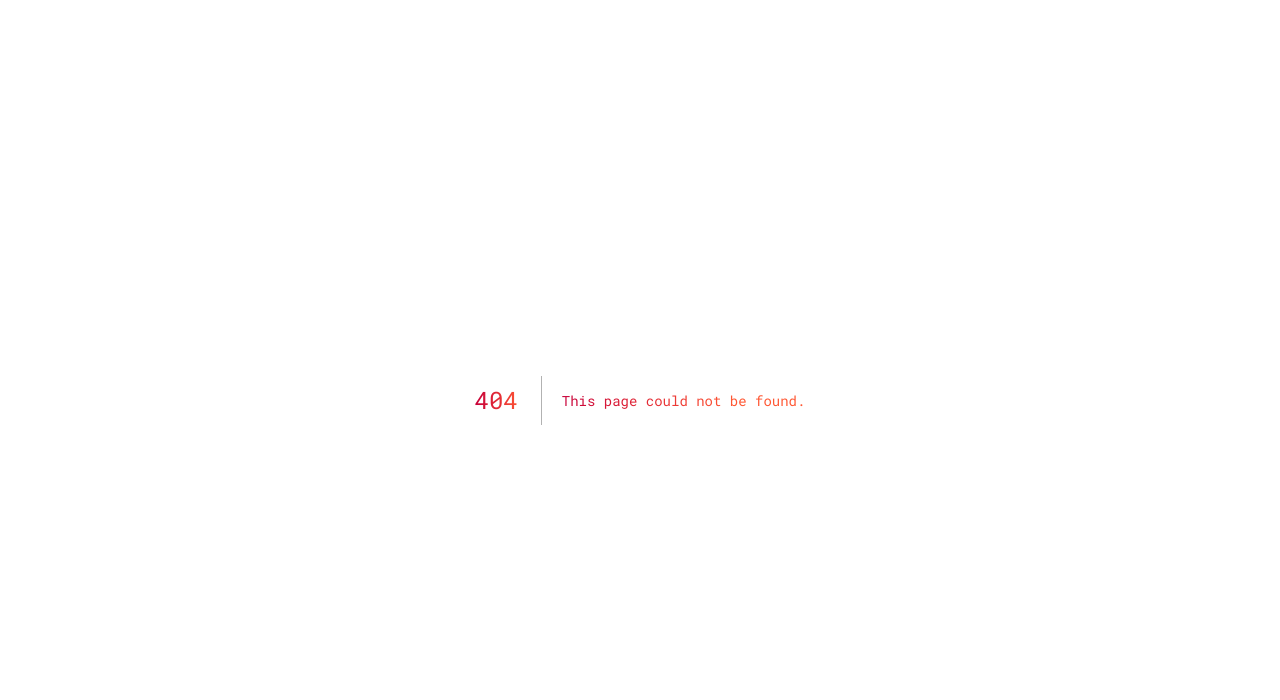
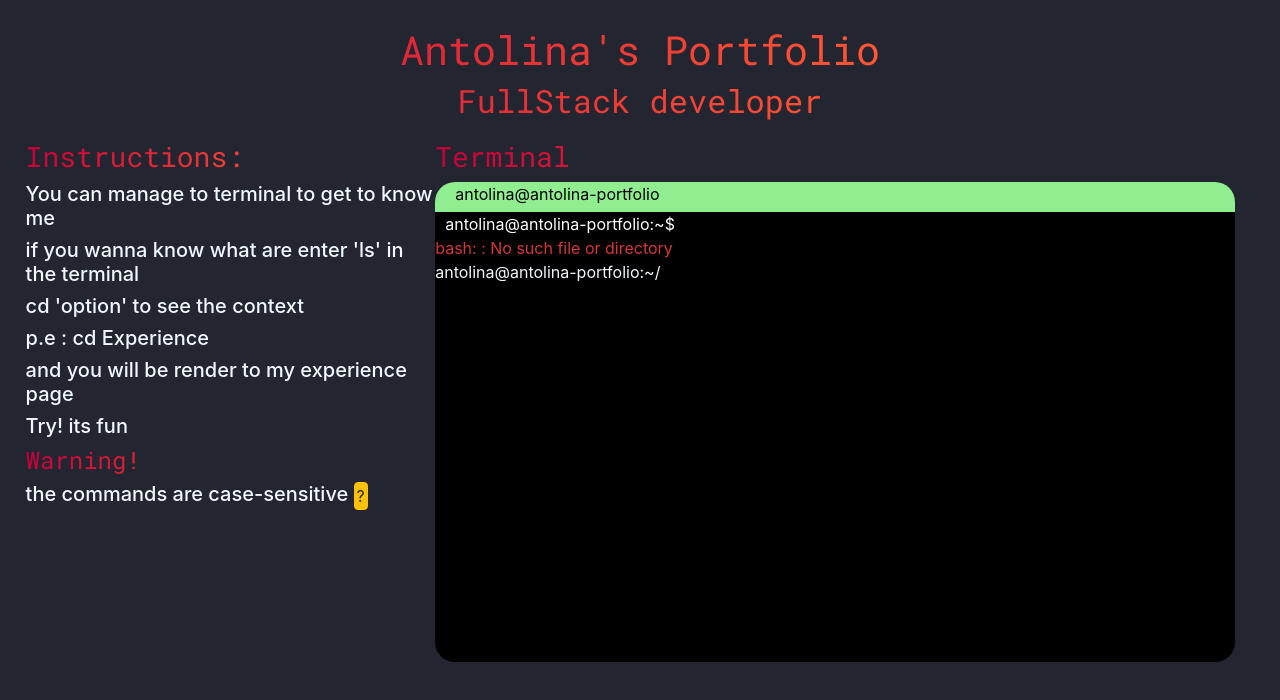
Before and after one commit to AntolinaGonzalez/Portfolio, a Next.js app: page /1 in a window 1280 px wide. Before the commit this address had no page. Shown: the top 700 px of the page. Built offline with nearby package versions, Linux system fonts and the light colour scheme.

Commit message:
feature: error response

```diff
--- /dev/null
+++ b/pages/[error].js
@@ -0,0 +1,73 @@
+import style from "../styles/Home.module.css";
+import { Popover, OverlayTrigger, Button } from "react-bootstrap";
+
+Error.getInitialProps = async ({ query }) => {
+  const cd=query.cd
+  return {
+    cd
+  };
+}
+export default function Error(props) {
+  const popover = (
+    <Popover id="popover-basic">
+      <Popover.Title as="h3">Case-Sensitive</Popover.Title>
+      <Popover.Content>
+        Uppercase and Lowercase letters are treated as distinc
+      </Popover.Content>
+    </Popover>
+  );
+  const Example = () => (
+    <OverlayTrigger trigger="click" placement="right" overlay={popover}>
+      <Button className={style.buttonStyle} variant="warning">
+        ?
+      </Button>
+    </OverlayTrigger>
+  );
+
+  return (
+    <div className={style.backColor}>
+      <div className={style.principal}>
+        <h1>Antolina's Portfolio </h1>
+        <h2>FullStack developer</h2>
+      </div>
+      <div className={style.division}>
+        <div>
+          <h3 className={style.centerStyle}>Instructions:</h3>
+          <h5>You can manage to terminal to get to know me</h5>
+          <h5>if you wanna know what are enter 'ls' in the terminal</h5>
+          <h5>cd 'option' to see the context</h5>
+          <h5>p.e : cd Experience </h5>
+          <h5>and you will be render to my experience page</h5>
+          <h5>Try! its fun</h5>
+
+          <h4>Warning!</h4>
+          <h5>
+            the commands are case-sensitive <Example />
+          </h5>
+        </div>
+        <div className={style.terminalSpace}>
+          <h3 className={style.centerStyle}>Terminal</h3>
+          <div className={style.terminal}>
+            <div className={style.terminalHead}>
+              <p>antolina@antolina-portfolio</p>
+            </div>
+            <p style={{ color: "white", margin: 0, marginLeft: "10px" }}>
+              antolina@antolina-portfolio:~$ {props.cd}
+            </p>
+            <div className={style.outputTerm}>
+              <p>bash: {props.cd}: No such file or directory</p>
+            </div>
+            <form className={style.colorLabel} action="api/redirect">
+              <label>antolina@antolina-portfolio:~/</label>
+              <input
+                type="text"
+                name="option"
+                className={style.inputStyle}
+              ></input>
+            </form>
+          </div>
+        </div>
+      </div>
+    </div>
+  );
+}
```
